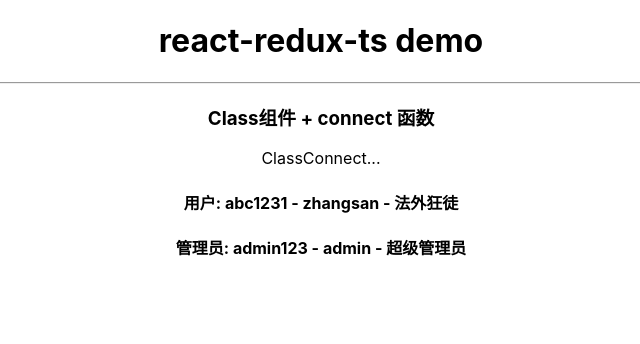
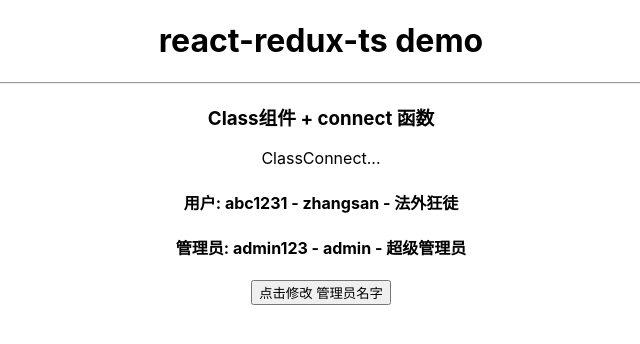
Before and after one commit to tangx/react_scaffolding_ts, a React (Create React App) app: page / in a window 1280 px wide. Shown: the top 344 px of the page, without its empty margins (319-959 px from the left). Built offline with nearby package versions, Linux system fonts and the light colour scheme.

Commit message:
修改 redux 数据

```diff
--- a/src/components/ClassConnect.tsx
+++ b/src/components/ClassConnect.tsx
@@ -4,16 +4,28 @@ import { connect } from 'react-redux'
 import { rootStateType } from '../store'
 import { IAdmin } from '../store/reducers/admin';
 import { IUser } from '../store/reducers/user';
+import { changeAdminName, IAdminAction } from '../store/actions/admin'
+
 
 interface IProps {
   admin: IAdmin,
-  user: IUser
+  user: IUser,
+  changeAdminName: (admin: IAdmin) => IAdminAction,
 }
 
 class ClassConnect extends Component<IProps> {
+
+  // 修改管理员名字
+  changeAdminName = () => {
+    const { admin } = this.props
+
+    this.props.changeAdminName({
+      ...admin, name: admin.name + "1"
+    })
+  }
+
+
   render() {
-    // console.log("user=>", this.props.user);
-    // console.log("user=>", this.props.admin);
 
     const { user, admin } = this.props
 
@@ -24,6 +36,7 @@ class ClassConnect extends Component<IProps> {
         <h4>用户: {user.id} - {user.name} - {user.nickname}</h4>
         <h4>管理员: {admin.id} - {admin.name} - {admin.role}</h4>
 
+        <button onClick={this.changeAdminName}>点击修改 管理员名字</button>
       </div>
     )
   }
@@ -41,6 +54,7 @@ const stateProps = (state: rootStateType) => {
 
 // dispatchProps 将 action 列表作为 props 传递给 UI 组件
 const dispatchProps = {
+  changeAdminName
 }
 
 export default connect(stateProps, dispatchProps)(ClassConnect)
--- /dev/null
+++ b/src/store/actions/admin.ts
@@ -0,0 +1,15 @@
+import { EnumAdminAction } from "../constant";
+import { IAdmin } from "../reducers/admin";
+
+
+export type IAdminAction = {
+  type: EnumAdminAction,
+  payload: any,
+}
+
+export function changeAdminName(admin: IAdmin): IAdminAction {
+  return {
+    type: EnumAdminAction.CHANGE_NAME,
+    payload: admin,
+  }
+}
--- /dev/null
+++ b/src/store/constant.ts
@@ -0,0 +1,5 @@
+
+export enum EnumAdminAction {
+  INIT,
+  CHANGE_NAME,
+}
--- a/src/store/reducers/admin.ts
+++ b/src/store/reducers/admin.ts
@@ -1,3 +1,5 @@
+import { changeAdminName, IAdminAction } from '../actions/admin'
+import { EnumAdminAction } from '../constant'
 
 export interface IAdmin {
   id: string
@@ -17,8 +19,14 @@ const initAdminState: IAdminState = {
   }
 }
 
-const admin = (state: IAdminState = initAdminState, action: any) => {
-  return state
+const admin = (preState: IAdminState = initAdminState, action: IAdminAction) => {
+  // return state
+  switch (action.type) {
+    case EnumAdminAction.CHANGE_NAME:
+      return { admin: { ...action.payload } }
+    default:
+      return preState
+  }
 }
 
 export default admin
```
